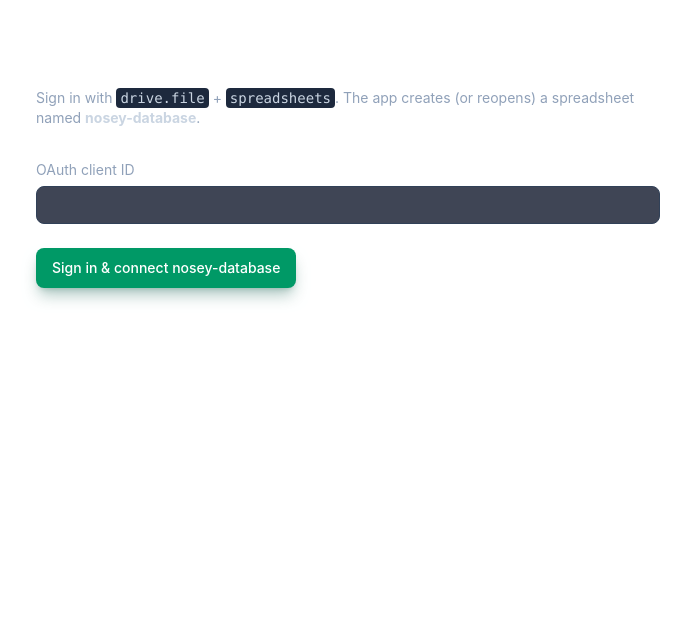
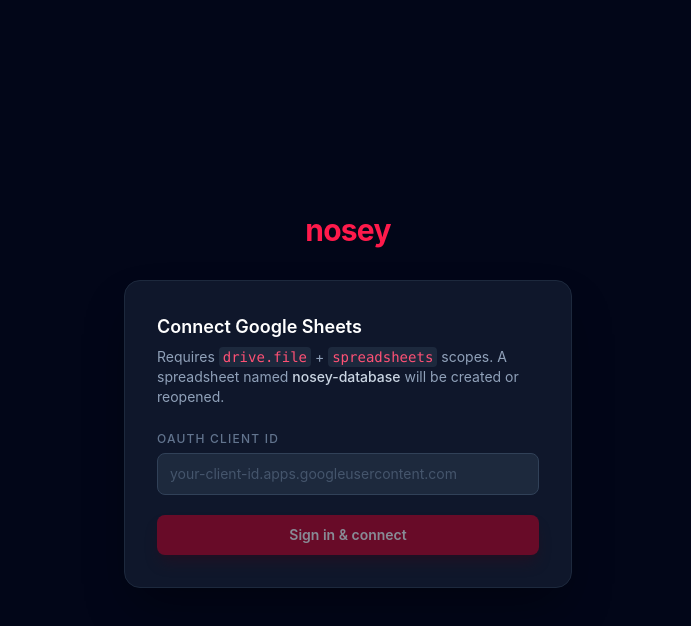
Before and after one commit to thismarcoantonio/nosey, a Vue app: page /auth in a window 1280 px wide. Shown: the top 626 px of the page, without its empty margins (292-983 px from the left). Built offline with nearby package versions, Linux system fonts and the light colour scheme.

Commit message:
Update visuals

```diff
--- a/src/App.vue
+++ b/src/App.vue
@@ -1,5 +1,7 @@
 <template>
-  <router-view />
+  <div class="min-h-screen bg-slate-950">
+    <router-view />
+  </div>
 </template>
 
 <style>
--- a/src/views/Authentication.vue
+++ b/src/views/Authentication.vue
@@ -1,42 +1,55 @@
 <template>
-  <main class="mx-auto max-w-2xl px-6 py-12">
-    <h1 class="text-2xl font-semibold tracking-tight text-white">Google Sheets</h1>
-    <p class="mt-2 text-sm text-slate-400">
-      Sign in with <code class="rounded bg-slate-800 px-1 py-0.5 text-slate-300">drive.file</code> +
-      <code class="rounded bg-slate-800 px-1 py-0.5 text-slate-300">spreadsheets</code>. The app
-      creates (or reopens) a spreadsheet named
-      <strong class="text-slate-300">nosey-database</strong>.
+  <main class="flex min-h-screen items-center justify-center px-4">
+    <div class="w-full max-w-md">
+      <!-- Logo / wordmark -->
+      <div class="mb-8 text-center">
+        <span class="text-3xl font-bold tracking-tight text-primary-500">nosey</span>
+      </div>
+
+      <!-- Card -->
+      <div class="rounded-2xl border border-slate-800 bg-slate-900 p-8 shadow-2xl shadow-black/40">
+        <h1 class="text-lg font-semibold text-white">Connect Google Sheets</h1>
+        <p class="mt-1.5 text-sm text-slate-400">
+          Requires
+          <code class="rounded bg-slate-800 px-1 py-0.5 text-primary-400">drive.file</code> +
+          <code class="rounded bg-slate-800 px-1 py-0.5 text-primary-400">spreadsheets</code>
+          scopes. A spreadsheet named
+          <strong class="font-medium text-slate-300">nosey-database</strong> will be created or
+          reopened.
         </p>
 
-    <div class="mt-8">
-      <label class="block text-sm text-slate-300">
-        <span class="mb-1.5 block text-slate-400">OAuth client ID</span>
+        <div class="mt-6">
+          <label class="block">
+            <span class="mb-1.5 block text-xs font-medium uppercase tracking-widest text-slate-500">
+              OAuth client ID
+            </span>
             <input
               v-model="clientId"
               type="text"
               autocomplete="off"
-          class="w-full rounded-lg border border-slate-700 bg-slate-900/80 px-3 py-2 text-slate-100 placeholder:text-slate-500 focus:border-emerald-500/60 focus:outline-none focus:ring-1 focus:ring-emerald-500/40"
+              placeholder="your-client-id.apps.googleusercontent.com"
+              class="w-full rounded-lg border border-slate-700 bg-slate-800 px-3 py-2.5 text-sm text-slate-100 placeholder:text-slate-600 transition focus:border-primary-600/70 focus:outline-none focus:ring-2 focus:ring-primary-600/30"
             />
           </label>
         </div>
 
-    <div class="mt-6 flex flex-wrap items-center gap-3">
         <button
           type="button"
-        class="rounded-lg bg-emerald-600 px-4 py-2.5 text-sm font-medium text-white shadow-lg shadow-emerald-900/30 transition hover:bg-emerald-500 disabled:cursor-not-allowed disabled:opacity-50"
-        :disabled="sessionStore.sessionStatus.loading"
-        @click="signInAndEnsureDatabase"
+          class="mt-5 w-full rounded-lg bg-primary-700 px-4 py-2.5 text-sm font-semibold text-white shadow-lg shadow-primary-950/50 transition hover:bg-primary-600 active:bg-primary-800 disabled:cursor-not-allowed disabled:opacity-50"
+          :disabled="sessionStore.sessionStatus.loading || !clientId.trim()"
+          @click="authenticate"
         >
-        {{ sessionStore.sessionStatus.loading ? 'Working…' : 'Sign in & connect nosey-database' }}
+          {{ sessionStore.sessionStatus.loading ? 'Working…' : 'Sign in & connect' }}
         </button>
-    </div>
 
         <p
           v-if="sessionStore.sessionStatus.errorMessage"
-      class="mt-6 rounded-lg border border-red-900/50 bg-red-950/40 px-4 py-3 text-sm text-red-200"
+          class="mt-4 rounded-lg border border-primary-900/60 bg-primary-950/50 px-4 py-3 text-sm text-primary-300"
         >
           {{ sessionStore.sessionStatus.errorMessage }}
         </p>
+      </div>
+    </div>
   </main>
 </template>
 
@@ -51,7 +64,7 @@
 
 const clientId = ref('')
 
-async function signInAndEnsureDatabase() {
+async function authenticate() {
   await sessionStore.authenticate(clientId.value.trim())
   $router.push({ name: Routes.DASHBOARD })
 }
```
Lines whose indentation alone changed are shown as unchanged.
